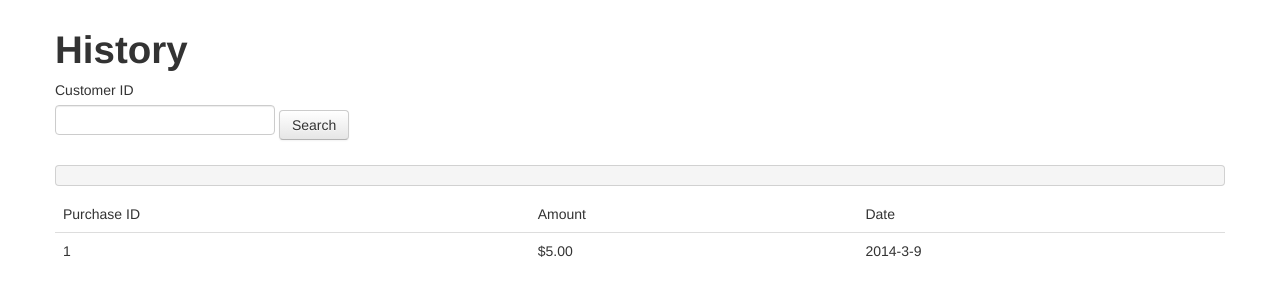
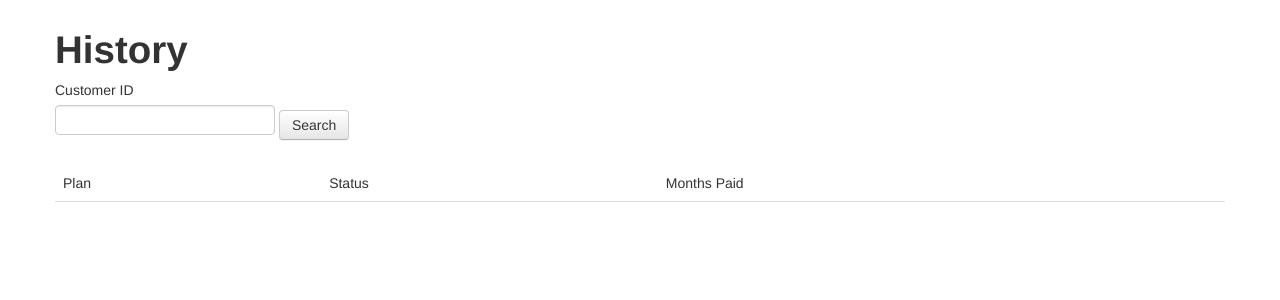
Before and after one commit to fmondaini/payments, a Flask app: page /history in a window 1280 px wide. Shown: the part 40-340 px from the top of the page. Run offline with Flask 2, Linux system fonts and the light colour scheme; some libraries are stand-ins or nearby versions.

Commit message:
Retrieving and displaying subscription information

```diff
--- a/static/js/controllers.js
+++ b/static/js/controllers.js
@@ -58,7 +58,7 @@ paymentsApp
     $scope.getPurchaseHistory = function () {
       $http({method: 'POST', url: '/get_history', data:{'customer_id': $scope.customer.id}}).
       success(function(data, status, headers, config) {
-        $scope.customer = data;
+        $scope.customer_data = data;
       }).
       error(function(data, status, headers, config) {
         console.log(data);
--- a/templates/history.html
+++ b/templates/history.html
@@ -10,23 +10,20 @@
     <input type="text" class="form-control" ng-model="customer.id"/>
     <button ng-click="getPurchaseHistory()" class="btn btn-default">Search</button>
   </form>
-  <pre>{{ customer }}</pre>
-
 
   <table class="table table-hover">
     <thead>
       <tr>
-        <td>Purchase ID</td>
-        <td>Amount</td>
-        <td>Date</td>
+        <td>Plan</td>
+        <td>Status</td>
+        <td>Months Paid</td>
       </tr>
     </thead>
     <tbody>
-      <!-- NGREPEAT -->
       <tr>
-        <td>1</td>
-        <td>$5.00</td>
-        <td>2014-3-9</td>
+        <td>{{customer_data.subscriptions.data[0].plan.name}}</td>
+        <td>{{customer_data.subscriptions.data[0].status}}</td>
+        <td>{{customer_data.subscriptions.data[0].plan.interval_count}}</td>
       </tr>
     </tbody>
   </table>
```
